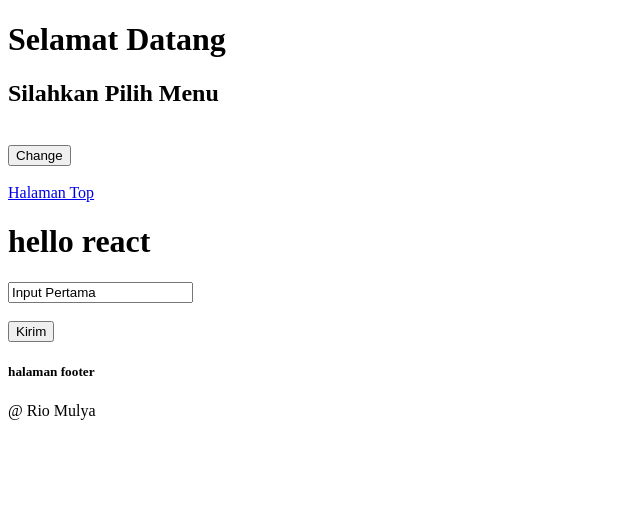
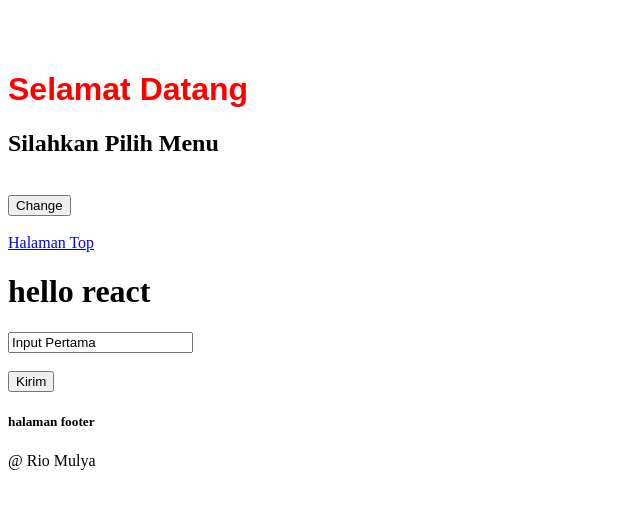
Before and after one commit to riomulya/belajar-react, a React (Create React App) app in the folder hello-react/: page / in a window 1280 px wide. Shown: the top 508 px of the page, without its empty margins (0-640 px from the left). Built offline with nearby package versions, Linux system fonts and the light colour scheme.

Commit message:
css inline dan internal di react

```diff
--- a/hello-react/src/Header.js
+++ b/hello-react/src/Header.js
@@ -1,5 +1,11 @@
 import React, { Component } from "react";
 
+const judul = {
+  color: "purple",
+  fontFamily: "sans-serif",
+  margin: "350px",
+  textAlign: "center",
+};
 class Header extends Component {
   constructor(props) {
     super(props);
@@ -35,12 +41,20 @@
       <div>
         {this.state.statusRendering === true ? (
           <div>
-            <h1>Selamat Datang</h1>
+            <h1
+              style={{
+                color: "red",
+                fontFamily: "sans-serif",
+                paddingTop: "50px",
+              }}
+            >
+              Selamat Datang
+            </h1>
             <h2>Silahkan Pilih Menu</h2>
           </div>
         ) : (
           <div>
-            <h1>Selamat Tinggal</h1>
+            <h1 style={{ judul }}>Selamat Tinggal</h1>
             <h2>Jangan Lupa datang Kembali</h2>
           </div>
         )}
```
